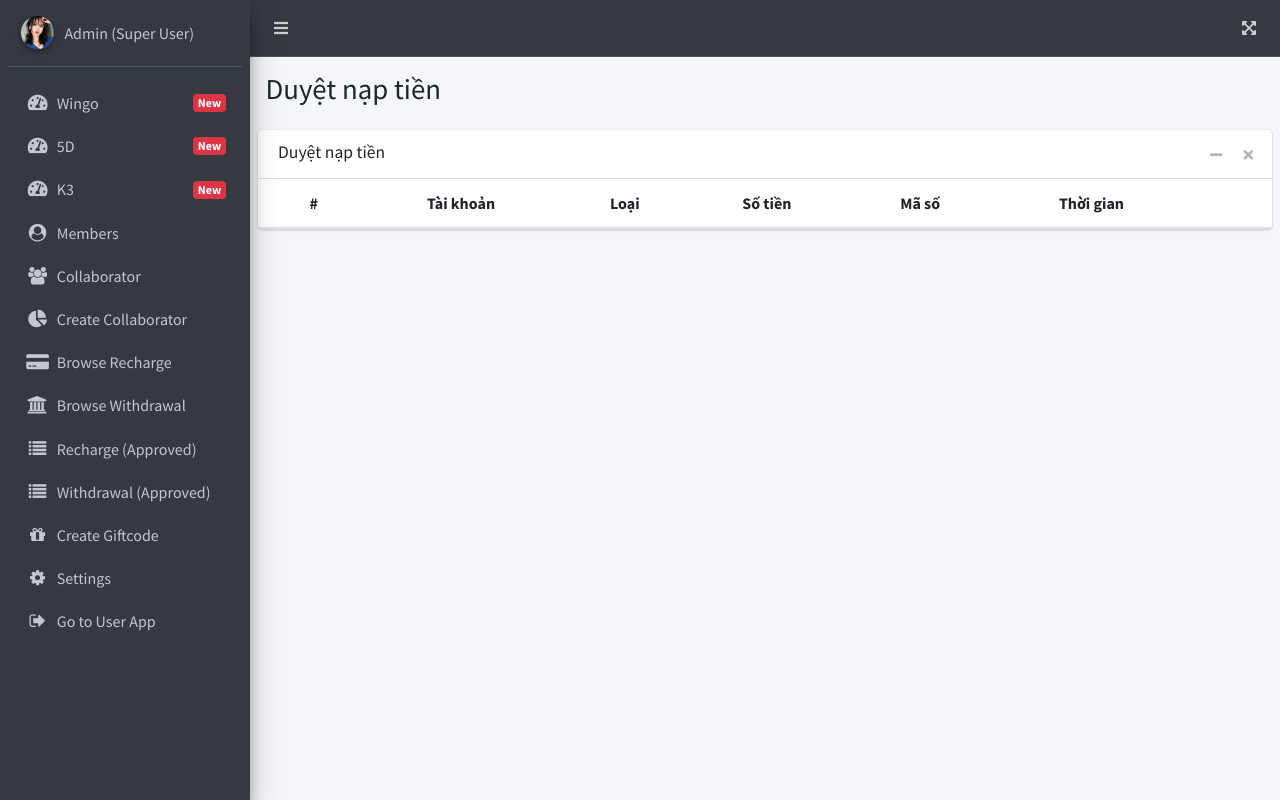
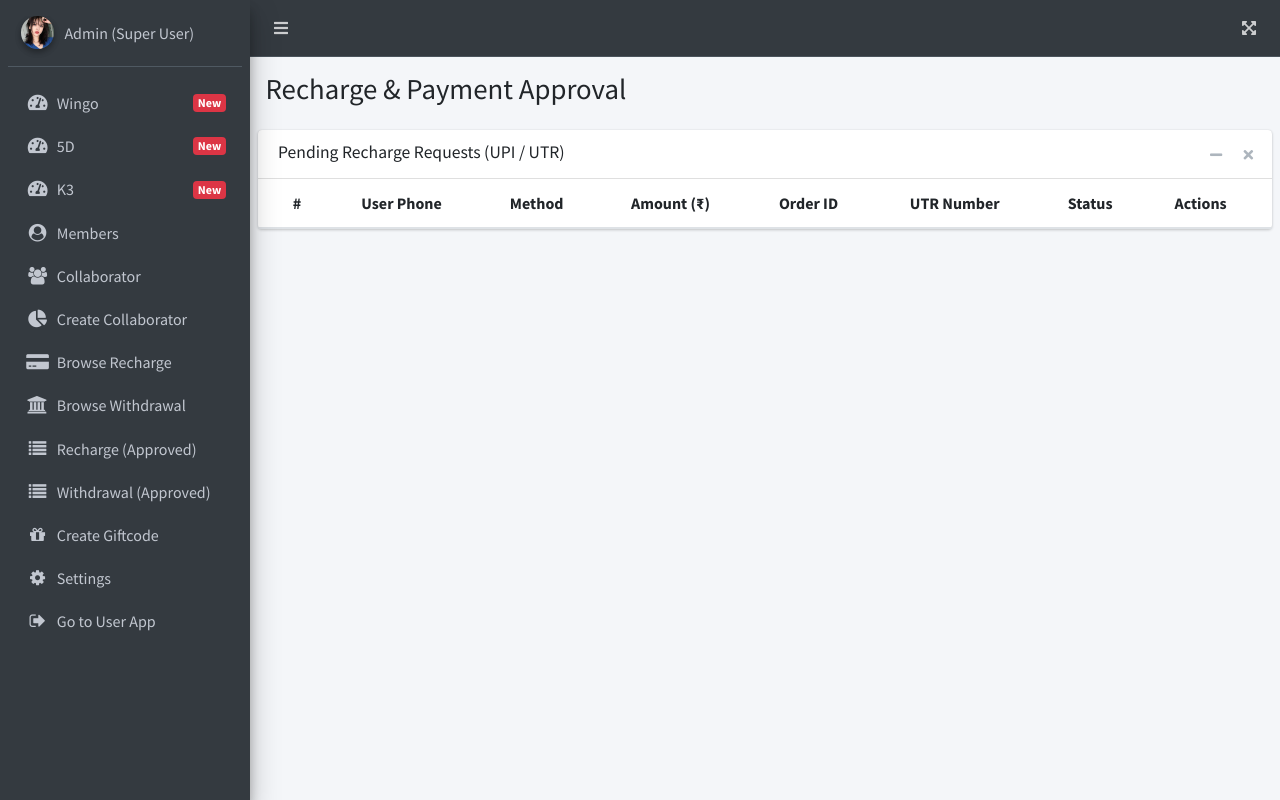
Before and after one commit to r40470246-boop/wingo-source-code, a Node project: template views/manage/recharge.ejs in a window 1280 px wide. Run offline with Node 20 templates, Linux system fonts and the light colour scheme; the template is opened without the code that fills it, so the values that code supplies are empty; some libraries are stand-ins or nearby versions.

Commit message:
Fix wallet balance display, UTR UPI recharge gateway with admin approval, automatic win rate control, and separate game tabs

```diff
--- a/public/5d/js/main.js
+++ b/public/5d/js/main.js
@@ -235,7 +235,7 @@ function reload_money() {
                 unsetCookie();
                 return false;
             }
-            $(".num span").text(`${data.data.money_user}.00 ₫ `);
+            $("#money_show, .num span").text(`₹ ${data.data.money_user}`);
             $('.Loading').fadeOut(0);
         });
 }
--- a/public/js/wingo1.js
+++ b/public/js/wingo1.js
@@ -148,7 +148,7 @@ socket.on("data-server", function (msg) {
         unsetCookie();
         return false;
       }
-      $(".num span").text(`Trx ${data.data.money_user}. `);
+      $(".num span").text(`₹ ${data.data.money_user}`);
     });
     $(".Loading").fadeOut(0);
   }, 1000);
@@ -197,7 +197,7 @@ fetch("/api/webapi/GetUserInfo")
       unsetCookie();
       return false;
     }
-    $(".num span").text(`Trx ${data.data.money_user} `);
+    $(".num span").text(`₹ ${data.data.money_user}`);
   });
 
 $(".reload_money").click(function (e) {
@@ -213,7 +213,7 @@ $(".reload_money").click(function (e) {
       unsetCookie();
       return false;
     }
-    $(".num span").text(`Trx ${data.data.money_user} `);
+    $(".num span").text(`₹ ${data.data.money_user}`);
   });
 });
 $(".van-overlay, .foot .left").click(function (e) {
--- a/public/js/wingo10.js
+++ b/public/js/wingo10.js
@@ -148,7 +148,7 @@ function showListOrder3(list_orders, x) {
           unsetCookie();
           return false;
         }
-        $(".num span").text(`Trx ${data.data.money_user} `);
+        $(".num span").text(`₹ ${data.data.money_user}`);
       });
       $(".Loading").fadeOut(0);
     }, 1000);
@@ -196,7 +196,7 @@ function showListOrder3(list_orders, x) {
         unsetCookie();
         return false;
       }
-      $(".num span").text(`Trx ${data.data.money_user} `);
+      $(".num span").text(`₹ ${data.data.money_user}`);
     });
   $(".reload_money").click(function (e) {
     e.preventDefault();
@@ -211,7 +211,7 @@ function showListOrder3(list_orders, x) {
         unsetCookie();
         return false;
       }
-      $(".num span").text(`Trx ${data.data.money_user} `);
+      $(".num span").text(`₹ ${data.data.money_user}`);
     });
   });
   $(".van-overlay, .foot .left").click(function (e) {
--- a/public/js/wingo3.js
+++ b/public/js/wingo3.js
@@ -148,7 +148,7 @@ function showListOrder3(list_orders, x) {
           unsetCookie();
           return false;
         }
-        $(".num span").text(`Trx ${data.data.money_user} `);
+        $(".num span").text(`₹ ${data.data.money_user}`);
       });
       $(".Loading").fadeOut(0);
     }, 1000);
@@ -196,7 +196,7 @@ function showListOrder3(list_orders, x) {
         unsetCookie();
         return false;
       }
-      $(".num span").text(`Trx ${data.data.money_user} `);
+      $(".num span").text(`₹ ${data.data.money_user}`);
     });
   $(".reload_money").click(function (e) {
     e.preventDefault();
@@ -211,7 +211,7 @@ function showListOrder3(list_orders, x) {
         unsetCookie();
         return false;
       }
-      $(".num span").text(`Trx ${data.data.money_user} `);
+      $(".num span").text(`₹ ${data.data.money_user}`);
     });
   });
   $(".van-overlay, .foot .left").click(function (e) {
--- a/public/js/wingo5.js
+++ b/public/js/wingo5.js
@@ -148,7 +148,7 @@ function showListOrder3(list_orders, x) {
           unsetCookie();
           return false;
         }
-        $(".num span").text(`${data.data.money_user}.00 ₫ `);
+        $(".num span").text(`₹ ${data.data.money_user}`);
       });
       $(".Loading").fadeOut(0);
     }, 1000);
@@ -196,7 +196,7 @@ function showListOrder3(list_orders, x) {
         unsetCookie();
         return false;
       }
-      $(".num span").text(`Trx ${data.data.money_user} `);
+      $(".num span").text(`₹ ${data.data.money_user}`);
     });
   $(".reload_money").click(function (e) {
     e.preventDefault();
@@ -211,7 +211,7 @@ function showListOrder3(list_orders, x) {
         unsetCookie();
         return false;
       }
-      $(".num span").text(`Trx ${data.data.money_user} `);
+      $(".num span").text(`₹ ${data.data.money_user}`);
     });
   });
   $(".van-overlay, .foot .left").click(function (e) {
--- a/public/k3/js/main.js
+++ b/public/k3/js/main.js
@@ -126,7 +126,7 @@ function reload_money() {
                 unsetCookie();
                 return false;
             }
-            $(".num .moneyU").text(`Trx ${data.data.money_user} `);
+            $(".num .moneyU, .num span").text(`₹ ${data.data.money_user}`);
             $(".Loading").fadeOut(0);
         });
 }
--- a/views/bet/5d/element/info.ejs
+++ b/views/bet/5d/element/info.ejs
@@ -14,7 +14,7 @@
       </div>
       <div data-v-42f27458="" class="c-row c-row-middle">
         <div data-v-42f27458="" class="num">
-          <!----><span data-v-42f27458="" id="money_show"> Trx0.00 </span>
+          <!----><span data-v-42f27458="" id="money_show"> ₹ 0.00 </span>
         </div>
         <div data-v-42f27458="" class="van-image img m-l-10" style="width: 15px; height: 15px" id="reload_money">
           <img src="/images/tải%20xuống%20(1).png" class="van-image__img" />
--- a/views/bet/k3/element/gameHead.ejs
+++ b/views/bet/k3/element/gameHead.ejs
@@ -12,7 +12,7 @@
             </div>
             <div data-v-03b808c2="" class="c-row c-row-middle">
                 <div data-v-03b808c2="" class="num">
-                    <span data-v-03b808c2="" class="moneyU">Trx 0.00</span>
+                    <span data-v-03b808c2="" class="moneyU">₹ 0.00</span>
                 </div>
                 <div data-v-03b808c2="" class="van-image img m-l-10" style="width: 15px; height: 15px;"><img
                         src="/images/tải%20xuống%20(1).png" class="van-image__img reload_money"></div>
--- a/views/bet/wingo/element/info.ejs
+++ b/views/bet/wingo/element/info.ejs
@@ -14,7 +14,7 @@
             </div>
             <div data-v-a9660e98="" class="c-row c-row-middle">
                 <div data-v-a9660e98="" class="num">
-                    <!----><span data-v-a9660e98="">trx 0.00 </span>
+                    <!----><span data-v-a9660e98="">₹ 0.00</span>
                 </div>
                 <div data-v-a9660e98="" class="van-image img m-l-10 reload_money" style="width: 15px; height: 15px">
                     <img src="/images/tải%20xuống%20(1).png" class="van-image__img" />
--- a/views/manage/recharge.ejs
+++ b/views/manage/recharge.ejs
@@ -21,7 +21,7 @@
         <div class="container-fluid">
           <div class="row mb-2">
             <div class="col-sm-6">
-              <h1>Duyệt nạp tiền</h1>
+              <h1>Recharge & Payment Approval</h1>
             </div>
           </div>
         </div>
@@ -34,7 +34,7 @@
         <!-- Default box -->
         <div class="card">
           <div class="card-header">
-            <h3 class="card-title">Duyệt nạp tiền</h3>
+            <h3 class="card-title">Pending Recharge Requests (UPI / UTR)</h3>
 
             <div class="card-tools">
               <button type="button" class="btn btn-tool" data-card-widget="collapse" title="Collapse">
@@ -50,12 +50,13 @@
               <thead>
                 <tr>
                   <th class="text-center">#</th>
-                  <th class="text-center">Tài khoản</th>
-                  <th class="text-center">Loại</th>
-                  <th class="text-center">Số tiền</th>
-                  <th class="text-center">Mã số</th>
-                  <th class="text-center">Thời gian</th>
-                  <th class="text-center"></th>
+                  <th class="text-center">User Phone</th>
+                  <th class="text-center">Method</th>
+                  <th class="text-center">Amount (₹)</th>
+                  <th class="text-center">Order ID</th>
+                  <th class="text-center">UTR Number</th>
+                  <th class="text-center">Status</th>
+                  <th class="text-center">Actions</th>
                 </tr>
               </thead>
               <tbody>
@@ -75,10 +76,10 @@
   <script src="//cdn.jsdelivr.net/npm/sweetalert2@11/dist/sweetalert2.min.js"></script>
   <script>
     function show(params) {
-      if (params.length == 0) {
+      if (!params || params.length == 0) {
         $('tbody').html(`
             <tr class="text-center">
-              <td colspan="7">không có dữ liệu...</td>
+              <td colspan="8">No pending recharge requests found...</td>
             </tr>
           `);
         return;
@@ -93,27 +94,28 @@
                     <b>${data.phone}</b>
                   </td>
                   <td>
-                    ${(data.type == 'bank') ? '<b style="color: #3498db">BANKING</b>' : '<b style="color: #a50064">MOMO</b>'}
+                    <b style="color: #a50064">${(data.type || 'UPI').toUpperCase()}</b>
                   </td>
                   <td>
-                    <b>${formatMoney(data.money)}</b>
+                    <b>₹ ${formatMoney(data.money)}</b>
                   </td>
-                  <td style="min-width: 190px;">
+                  <td style="min-width: 140px;">
                     <b>${data.id_order}</b>
                   </td>
+                  <td>
+                    <b style="color: #27ae60; font-family: monospace; font-size: 15px;">${data.utr || data.transaction_id || 'N/A'}</b>
+                  </td>
                   <td class="project-state">
-                    <span class="badge badge-warning">Waiting...</span>
+                    <span class="badge badge-warning">Pending Approval</span>
                   </td>
-                  <td class="project-actions text-center" style="min-width: 160px;">
-                    <!-- xác nhận -->
-                    <a class="btn btn-success btn-sm confirm-btn" href="" data="${data.id}"><i class="fa fa-check"></i></a>
-                    <!-- ? -->
-                    <!-- <a class="btn btn-info btn-sm" href="#"><i class="fas fa-pencil-alt"></i></a> -->
-                    <!-- Xóa -->
-                    <a class="btn btn-danger btn-sm delete-btn" href="#" data="${data.id}"><i class="fas fa-trash"></i></a>
+                  <td class="project-actions text-center" style="min-width: 140px;">
+                    <!-- confirm -->
+                    <a class="btn btn-success btn-sm confirm-btn" href="#" data="${data.id}"><i class="fa fa-check"></i> Approve</a>
+                    <!-- delete -->
+                    <a class="btn btn-danger btn-sm delete-btn" href="#" data="${data.id}"><i class="fas fa-trash"></i> Reject</a>
                   </td>
                 </tr>`;
-              })
+              });
           $('tbody').html(html);
           $('.btn-success').click(function (e) {
             e.preventDefault();
--- a/views/member/index.ejs
+++ b/views/member/index.ejs
@@ -260,7 +260,7 @@
                 $('.infoName .id').text(`ID:${data.data.id_user}`);
                 $('.infoName .id').attr('data-clipboard-text', '');
                 $('.infoName .number').text(`Mobile Number:${data.data.phone_user}`);
-                $('.money .txt').text(` TRX ${data.data.money_user} `);
+                $('.money .txt').text(` ₹ ${data.data.money_user} `);
             });
     </script>
     <!---->
```
Also changed, not shown: controllers/adminController.js (+7 -8 lines), controllers/userController.js (+17 -51 lines), controllers/winGoController.js (+35 -1 lines), views/manage/settings.ejs (+44 -0 lines), views/wallet/index.ejs (+8 -8 lines), views/wallet/recharge.ejs (+28 -15 lines).
